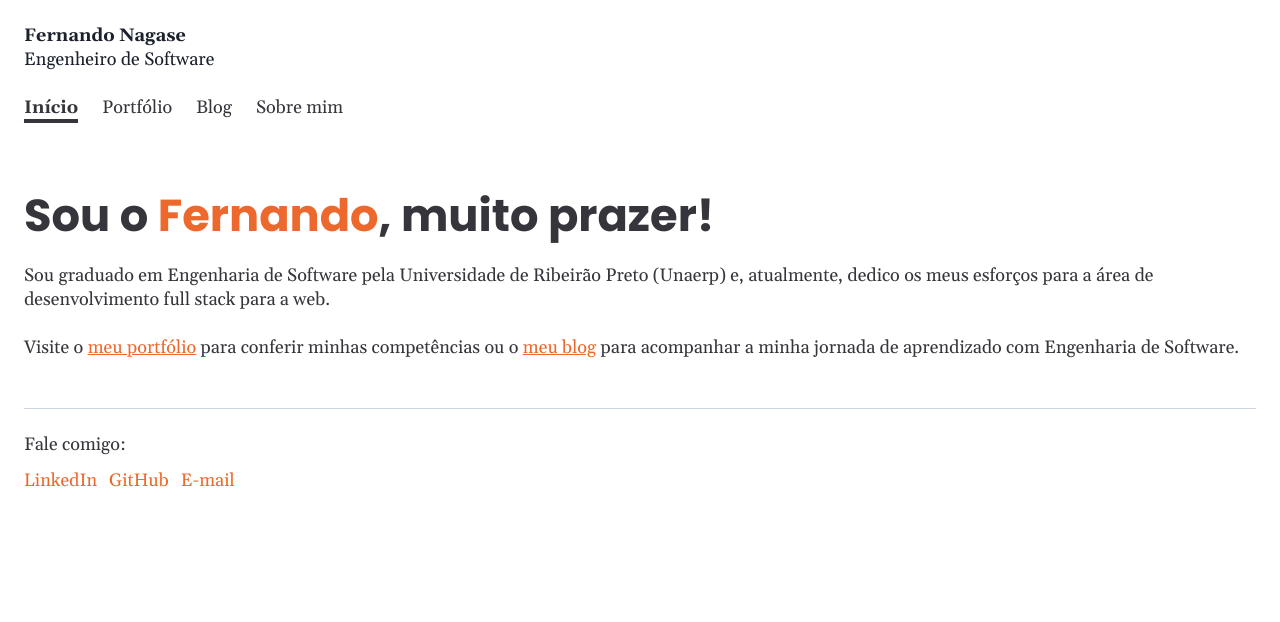
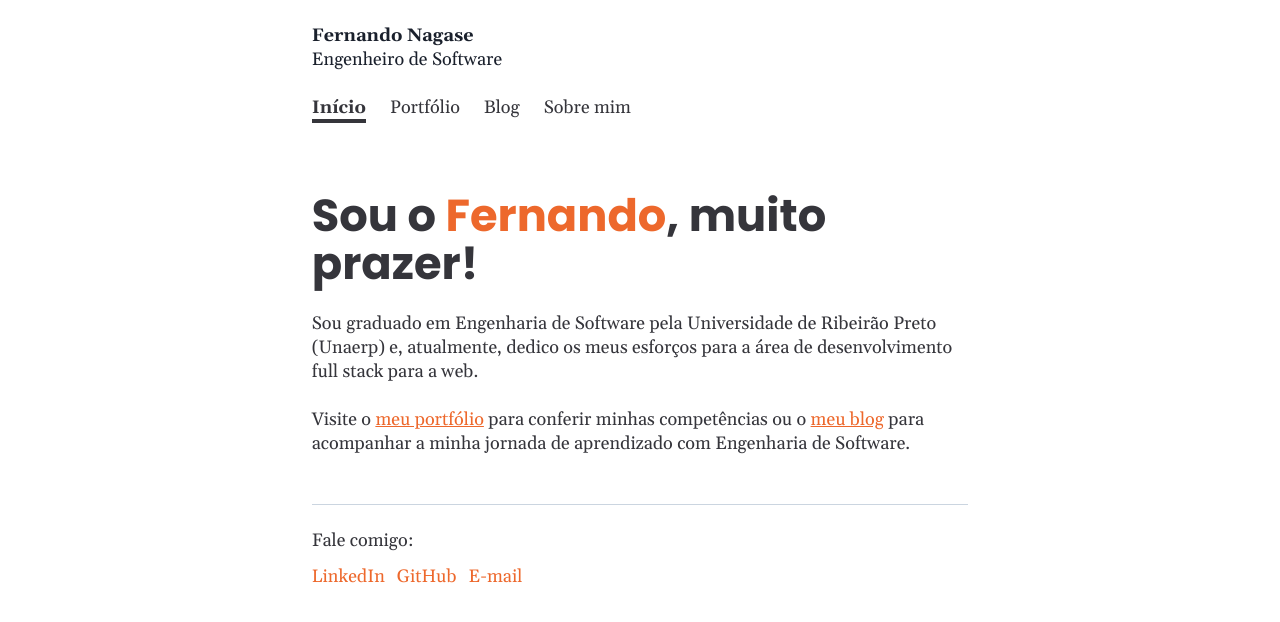
Before and after one commit to fernandonagase/ngsfer.com, a Next.js app: page / in a window 1280 px wide. Shown: the top 622 px of the page. Built offline with nearby package versions, Linux system fonts and the light colour scheme.

Commit message:
limit layout max width

```diff
--- a/layout/MainLayout/index.tsx
+++ b/layout/MainLayout/index.tsx
@@ -2,7 +2,7 @@
 
 import Header from '@/components/Header'
 import Footer from '@/components/Footer'
-import { Box } from '@chakra-ui/react'
+import { Box, Container } from '@chakra-ui/react'
 import { SkipNavLink, SkipNavContent } from '@chakra-ui/skip-nav'
 
 type MainLayoutProps = {
@@ -13,12 +13,14 @@
     return (
         <>
             <SkipNavLink zIndex="skipLink">Ir para o conteúdo</SkipNavLink>
+            <Container maxW="75ch">
                 <Header />
                 <Box px="baseline-2" my="baseline-4" as="main">
                     <SkipNavContent />
                     {children}
                 </Box>
                 <Footer />
+            </Container>
         </>
     )
 }
```
Lines whose indentation alone changed are shown as unchanged.
